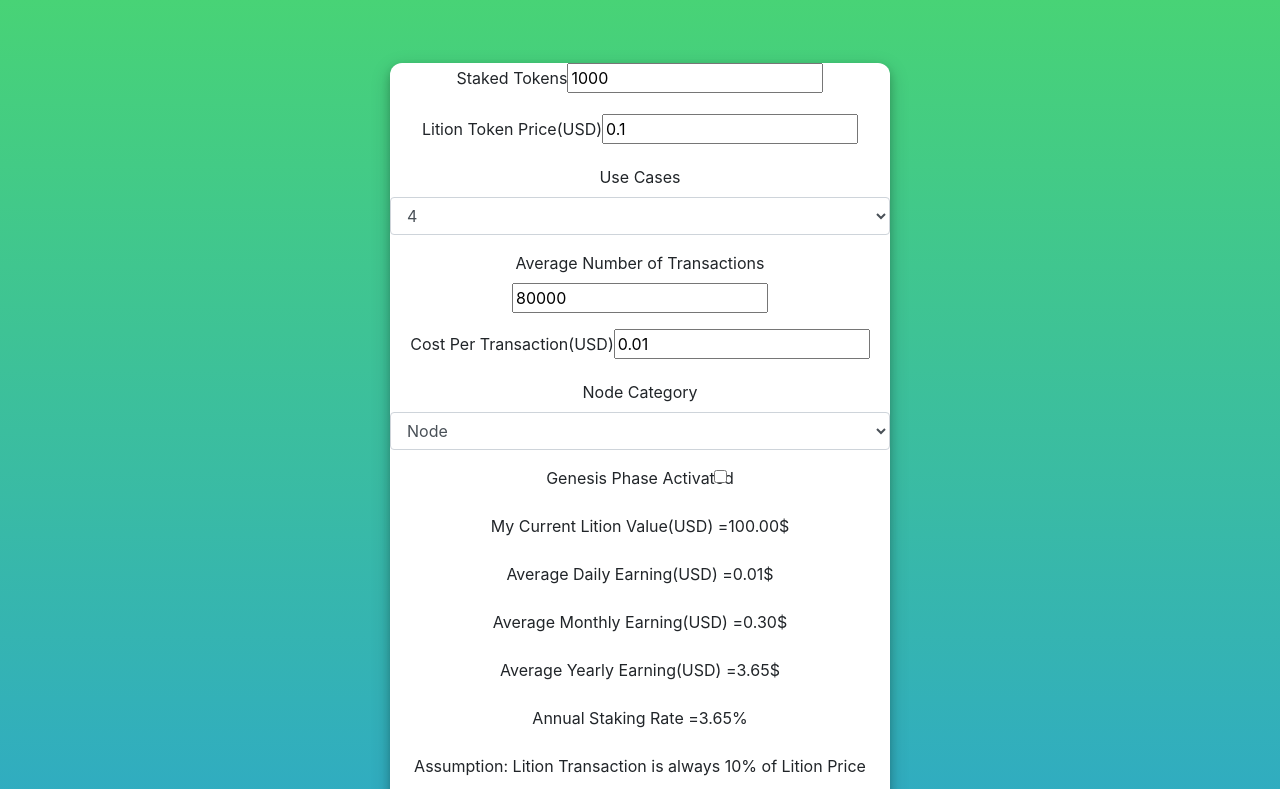
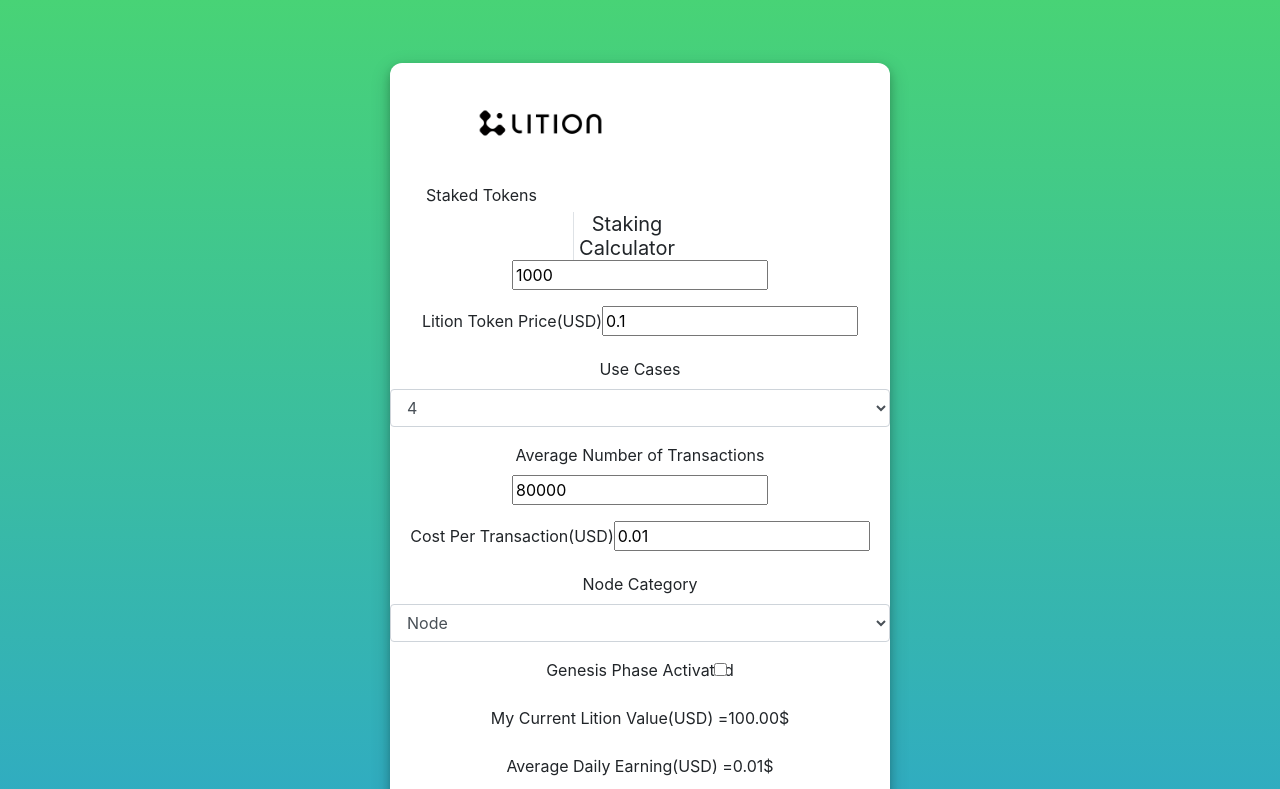
Before and after one commit to fmanea/lition-stake-reactJs, a React (Create React App) app: page / in a window 1280 px wide. Shown: the top 789 px of the page. Built offline with nearby package versions, Linux system fonts and the light colour scheme.

Commit message:
Add Logo and title Lition

```diff
--- a/src/App.css
+++ b/src/App.css
@@ -23,3 +23,29 @@
   border-radius: 12px;
   box-shadow: 0 4px 8px 0 rgba(0, 0, 0, 0.2), 0 6px 20px 0 rgba(0, 0, 0, 0.19);
 }
+
+.imageContainer {
+  width:60%;
+  min-width: 180px;
+  text-align:center;
+  padding:15px;
+}
+
+.imageContainer span {
+  object-fit: contain;
+  float: right;
+  line-height: 24px;
+  font-weight: 400;
+  font-size: 20px;
+  margin-left: 000px;
+  margin-top: 44px;
+  padding-left: 5px;
+  border-left: 1px solid #dee2e6;
+}
+
+.litionLogoImage {
+  width: 70%;
+  height: 70%;
+  object-fit: contain;
+
+}
--- a/src/App.js
+++ b/src/App.js
@@ -5,6 +5,7 @@
 import { makeStyles } from '@material-ui/core/styles';
 import Typography from '@material-ui/core/Typography';
 import Slider from '@material-ui/core/Slider';
+import logo from './lition_logo_bw_black.png'
 
 
 
@@ -132,7 +133,15 @@
     return (
       <div className='container'>
         <div className='content'>
-          <div>
+
+          <div className='imageContainer'>
+              <img className='litionLogoImage' src={logo} />
+              <span>
+               Staking
+               <br/>
+               Calculator
+              </span>
+          </div>
         <form>
           <FormGroup>
             <label>Staked Tokens</label>
@@ -219,7 +228,7 @@
 
         </form>
         </div>
-        </div>
+
 
       {/* A JSX comment
 
```
